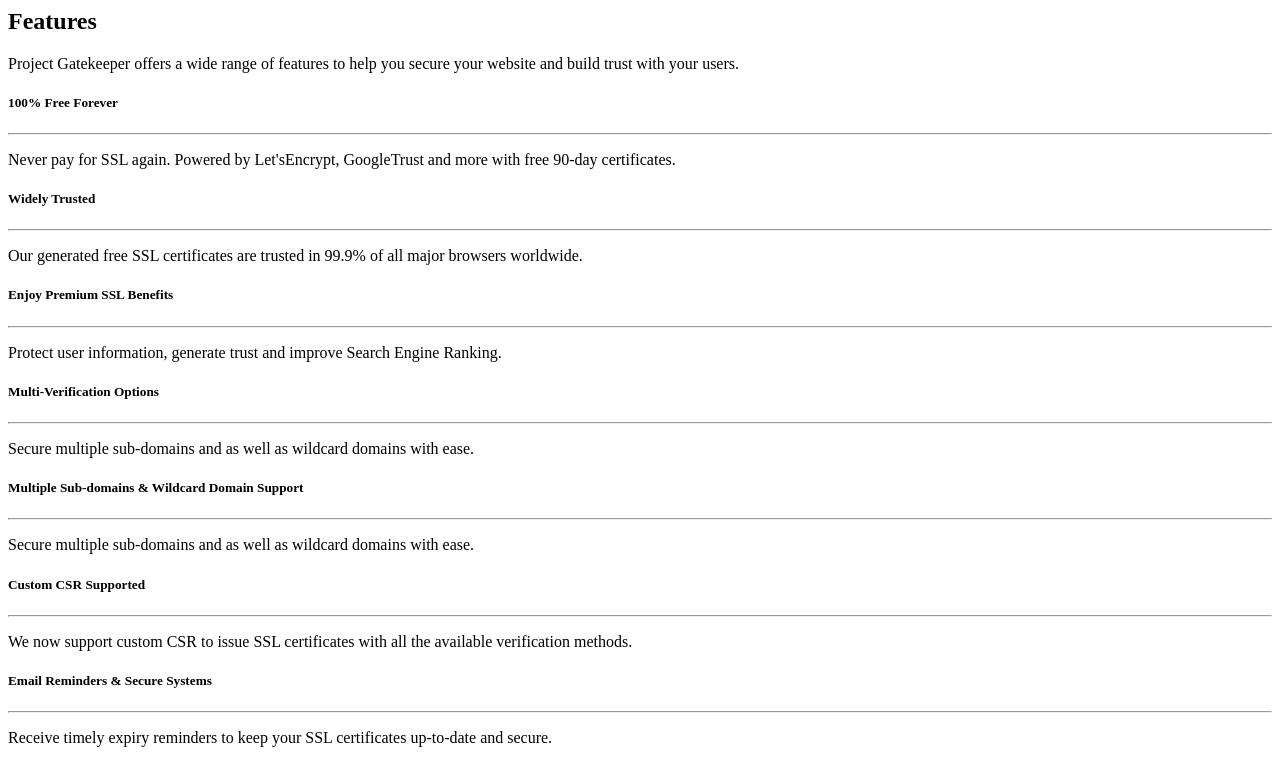
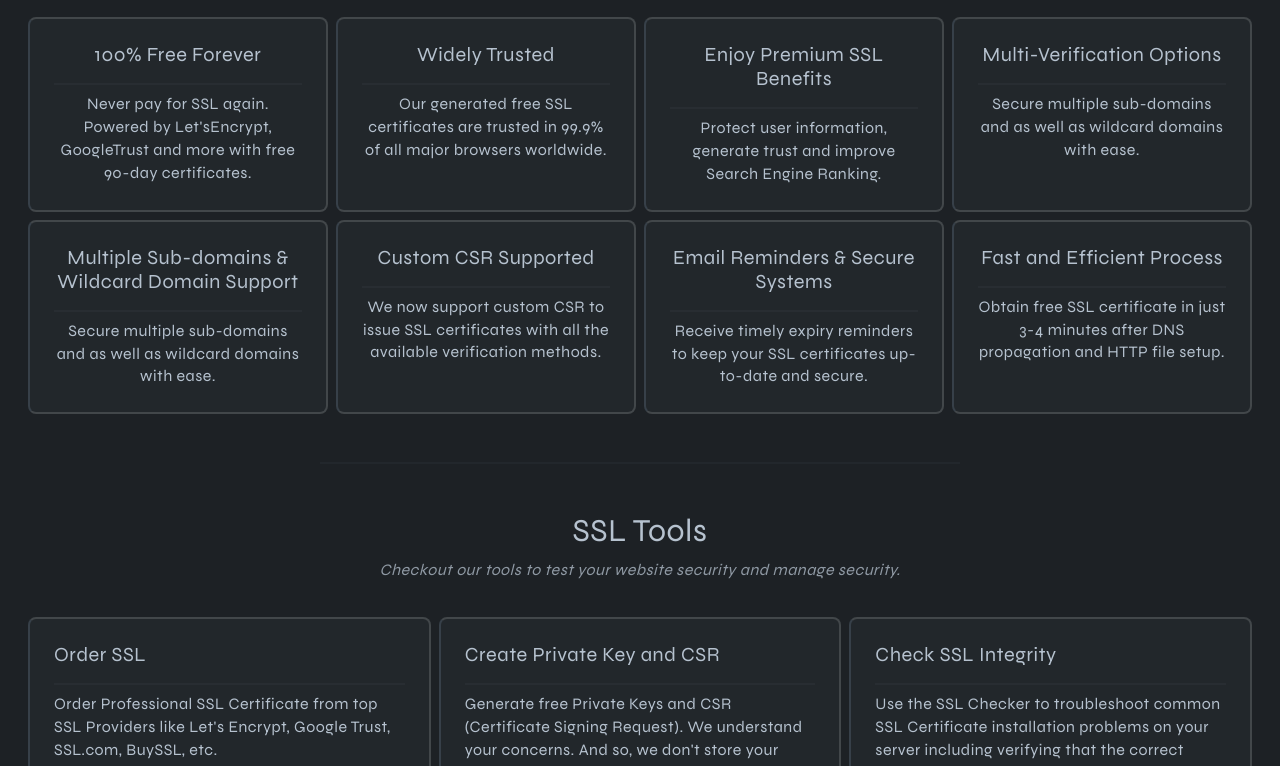
Before and after one commit to RaannaKasturi/ProjectGatekeeper_Website, a plain HTML site: page index.html in a window 1280 px wide. Shown: the part 534-1300 px from the top of the page. Drawn offline with nearby package versions, Linux system fonts and the light colour scheme; the site is published under a folder, as on GitHub Pages, so addresses that start at the root find nothing.

Commit message:
production changes

```diff
--- a/index.html
+++ b/index.html
@@ -5,7 +5,7 @@
   <meta charset="UTF-8" />
   <meta name="viewport" content="width=device-width, initial-scale=1.0" />
   <title>Home</title>
-  <link href="/styles.css" rel="stylesheet" />
+  <link href="./styles.css" rel="stylesheet" />
   <link rel="stylesheet" href="https://cdn.jsdelivr.net/npm/bootstrap-icons@1.11.3/font/bootstrap-icons.min.css" />
 </head>
 
@@ -668,7 +668,7 @@
 
   </main>
   <!-- Scripts -->
-  <script src="/script.js"></script>
+  <script src="./script.js"></script>
   <script src=" https://cdn.jsdelivr.net/npm/bootstrap@5.3.3/dist/js/bootstrap.bundle.min.js"
     integrity="sha384-YvpcrYf0tY3lHB60NNkmXc5s9fDVZLESaAA55NDzOxhy9GkcIdslK1eN7N6jIeHz" crossorigin="anonymous">
     </script>
```
